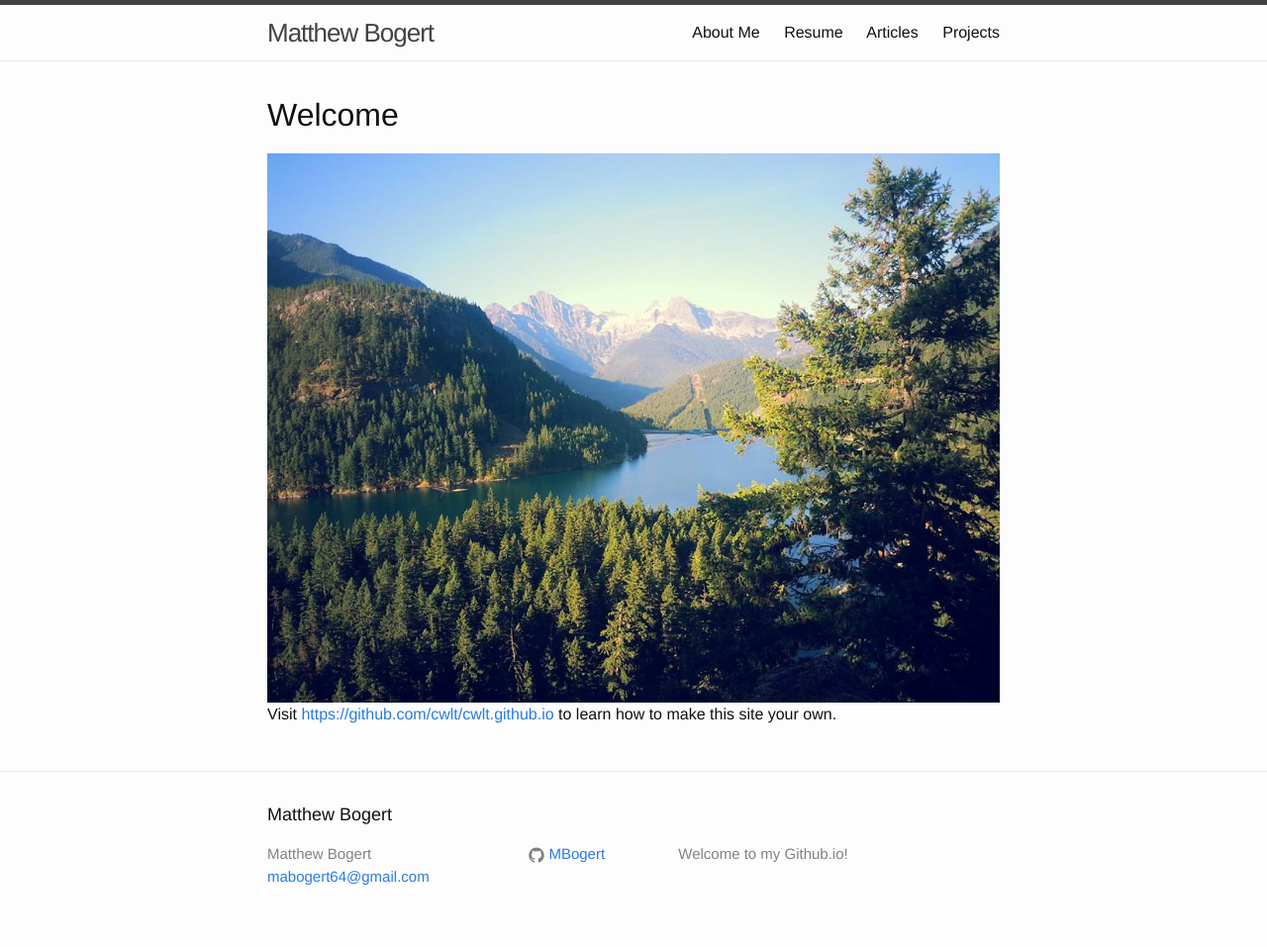
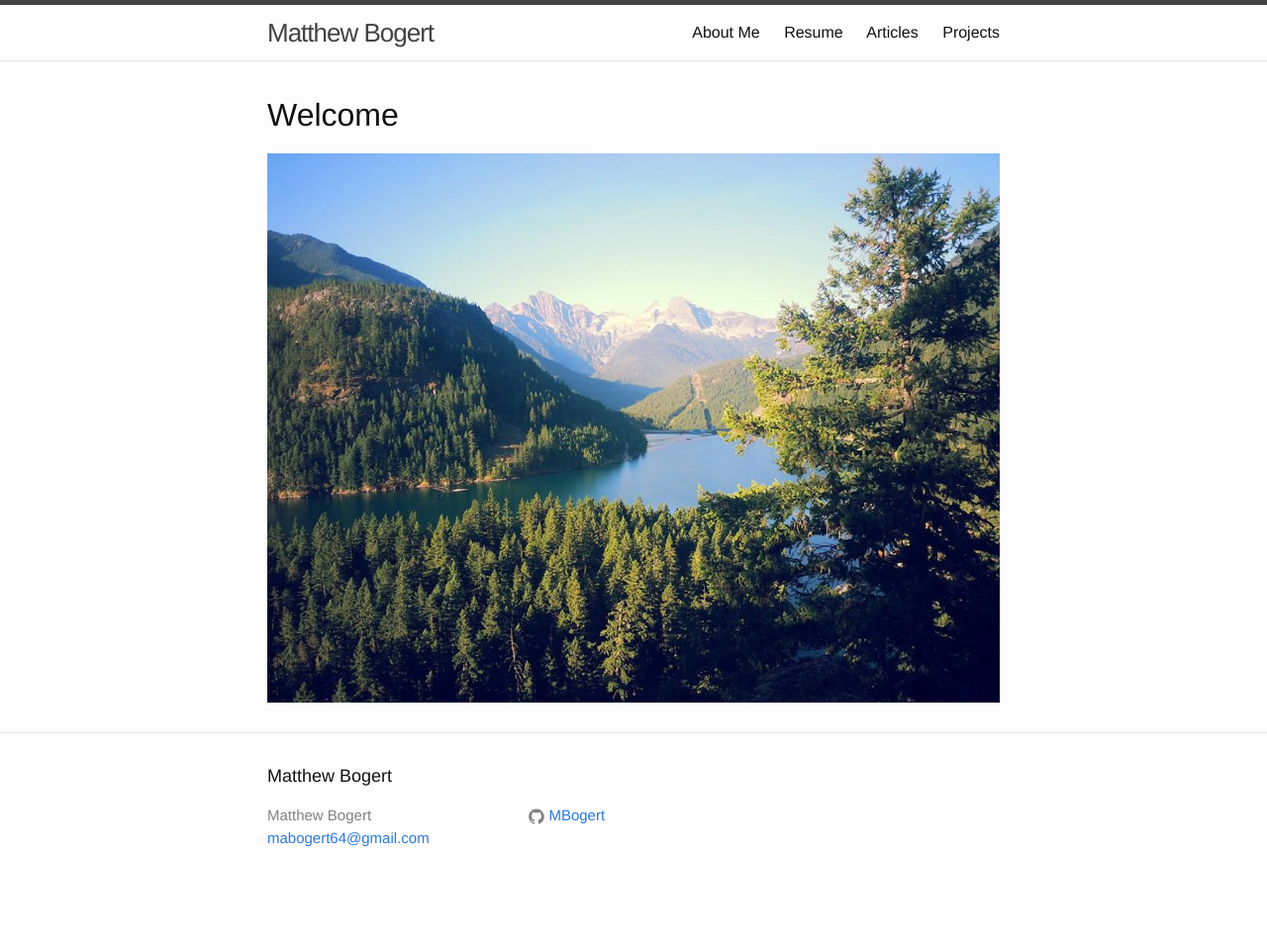
Before and after one commit to MBogert/MBogert.github.io, a Jekyll site: the page built from index.html, in a window 1280 px wide. Shown: the whole page at 99% size. Built offline with Jekyll 4.4.1, drawn with Linux system fonts in a browser that asks for light colours; after the commit the page ends 918 px from its top, so only the background shows below that.

Commit message:
Misc. tweaks

```diff
--- a/_config.yml
+++ b/_config.yml
@@ -8,8 +8,6 @@
 # Site settings
 title: Matthew Bogert
 email: mabogert64@gmail.com
-description: > # this means to ignore newlines until "baseurl:"
-  Welcome to my Github.io!
 baseurl: "" # the subpath of your site, e.g. /blog
 url: "http://yourdomain.com" # the base hostname & protocol for your site
 #twitter_username: jekyllrb
--- a/index.html
+++ b/index.html
@@ -8,6 +8,4 @@ layout: default
 
   <img src="/resources/LandingPic.jpg">
 
-  <p>Visit <a href="https://github.com/cwlt/cwlt.github.io"> https://github.com/cwlt/cwlt.github.io </a> to learn how to make this site your own.</p>
-
 </div>
```
